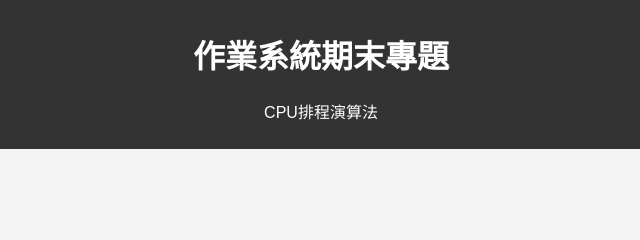
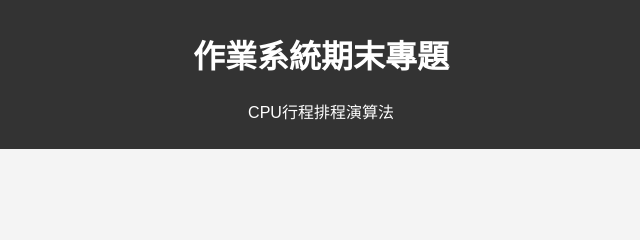
Before and after one commit to VictorKuang25/CPU_Process_Scheduling_Algorithms, a plain HTML site: page index.html in a window 1280 px wide. Shown: the top 240 px of the page, 319-959 px from the left. Drawn offline with Linux system fonts and the light colour scheme.

Commit message:
Update index.html

```diff
--- a/index.html
+++ b/index.html
@@ -9,7 +9,7 @@
 <body>
     <header>
         <h1>作業系統期末專題</h1>
-        <p>CPU排程演算法</p>
+        <p>CPU行程排程演算法</p>
     </header>
     <main>
         <section>
```
